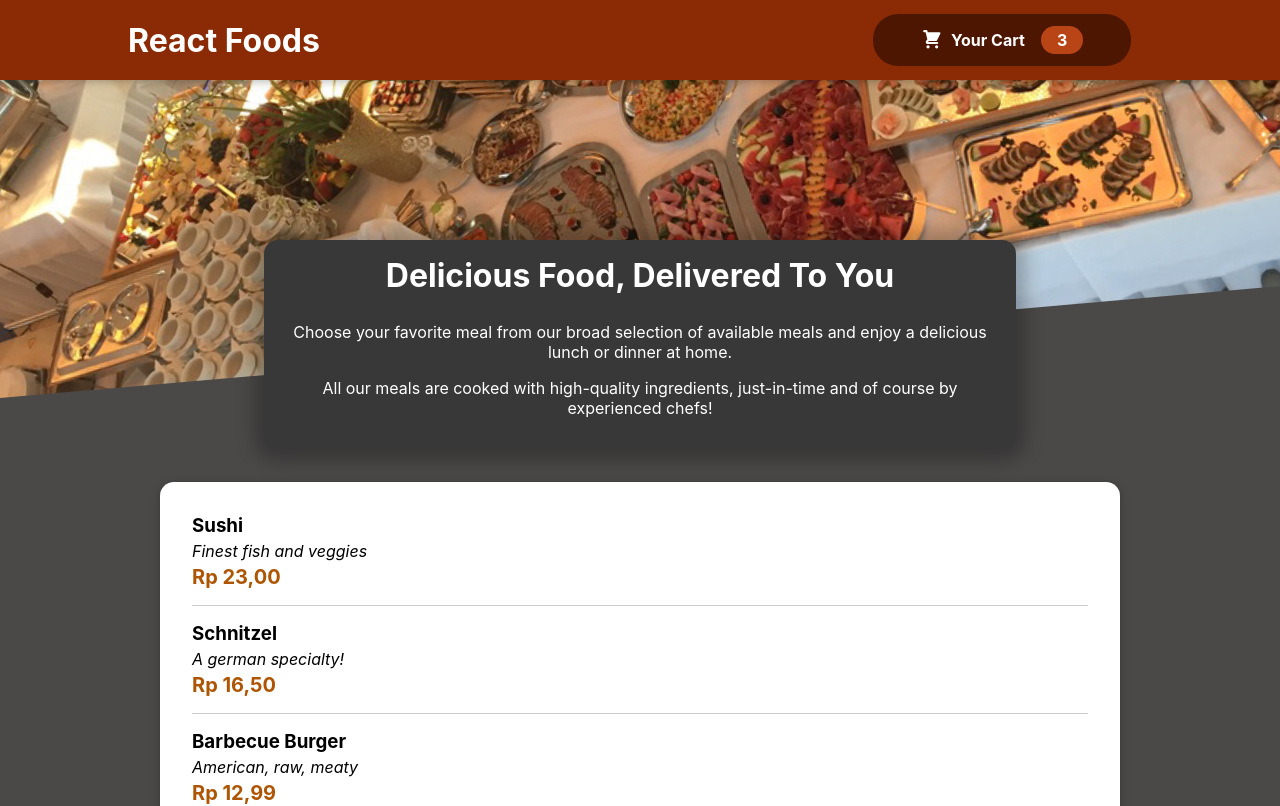
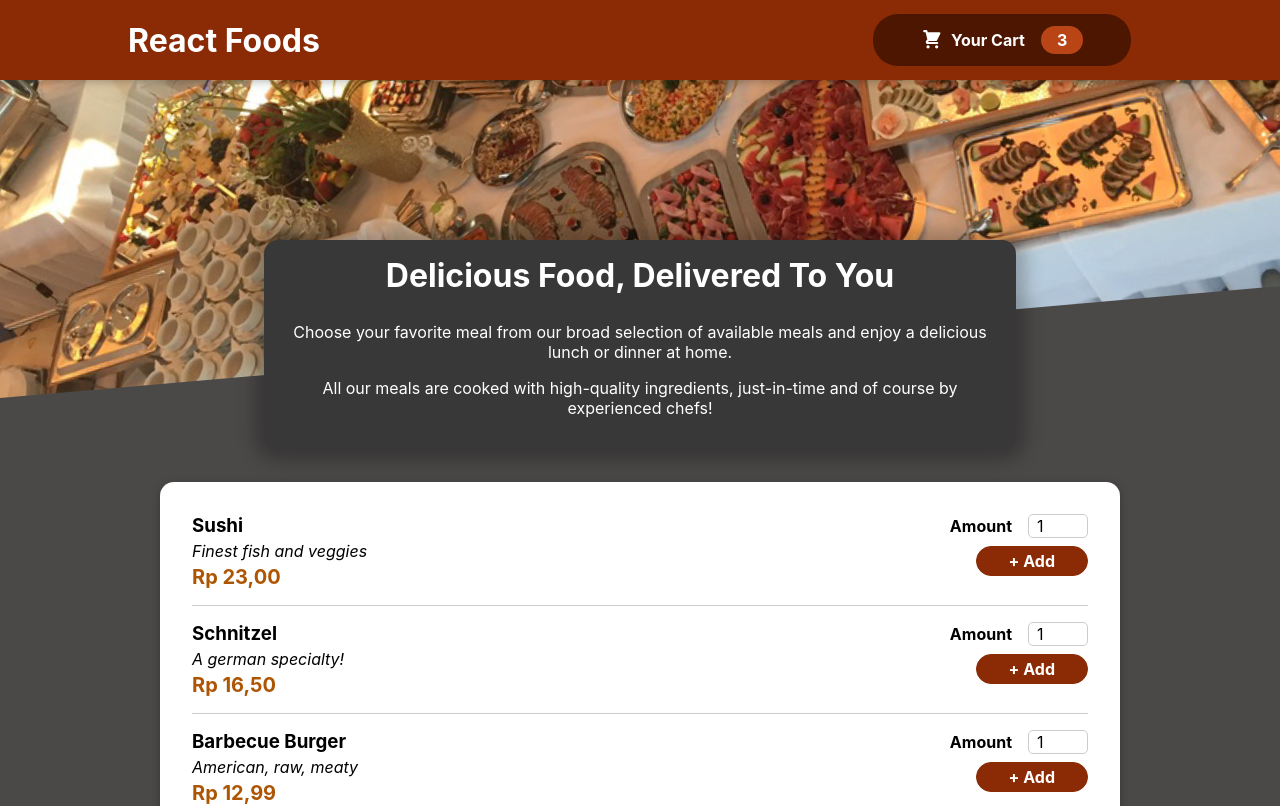
Before and after one commit to mhmdramadhan/react-food-app, a React (Create React App) app: page / in a window 1280 px wide. Shown: the top 806 px of the page. Built offline with nearby package versions, Linux system fonts and the light colour scheme.

Commit message:
add input

```diff
--- a/src/components/Meals/MealItem/MealItem.js
+++ b/src/components/Meals/MealItem/MealItem.js
@@ -1,3 +1,4 @@
+import MealItemForm from './MealItemForm';
 import classes from './MealItem.module.css';
 
 const MealItem = (props) => {
@@ -13,7 +14,9 @@
         <div className={classes.description}>{props.description}</div>
         <div className={classes.price}>{price}</div>
       </div>
-      <div></div>
+      <div>
+        <MealItemForm />
+      </div>
     </li>
   );
 };
--- a/src/components/Meals/MealItem/MealItemForm.js
+++ b/src/components/Meals/MealItem/MealItemForm.js
@@ -0,0 +1,20 @@
+import Input from '../../UI/Input';
+import classes from './MealItemForm.module.css';
+
+const MealItemForm = (props) => {
+  return (
+    <form className={classes.form}>
+      <Input label="Amount" input={{
+        id: 'amount',
+        type: 'number',
+        min: '1',
+        max: '5',
+        step: '1',
+        defaultValue: '1',
+      }} />
+      <button>+ Add</button>
+    </form>
+  );
+};
+
+export default MealItemForm;
--- /dev/null
+++ b/src/components/Meals/MealItem/MealItemForm.module.css
@@ -0,0 +1,20 @@
+.form {
+    text-align: right;
+}
+
+.form button {
+    font: inherit;
+    cursor: pointer;
+    background-color: #8a2b06;
+    border: 1px solid #8a2b06;
+    color: white;
+    padding: 0.25rem 2rem;
+    border-radius: 20px;
+    font-weight: bold;
+}
+
+.form button:hover,
+.form button:active {
+    background-color: #641e03;
+    border-color: #641e03;
+}
--- /dev/null
+++ b/src/components/UI/Input.js
@@ -0,0 +1,12 @@
+import clasess from './Input.module.css';
+
+const Input = (props) => {
+  return (
+    <div className={clasess.input}>
+      <label htmlFor={props.input.id}>{props.label}</label>
+      <input {...props.input} />
+    </div>
+  );
+};
+
+export default Input;
--- /dev/null
+++ b/src/components/UI/Input.module.css
@@ -0,0 +1,18 @@
+.input {
+    display: flex;
+    align-items: center;
+    margin-bottom: 0.5rem;
+}
+
+.input label {
+    font-weight: bold;
+    margin-right: 1rem;
+}
+
+.input input {
+    width: 3rem;
+    border-radius: 5px;
+    border: 1px solid #ccc;
+    font: inherit;
+    padding-left: 0.5rem;
+}
```
Also changed, not shown: src/components/Meals/AvailableMeals.js (+8 -1 lines).
